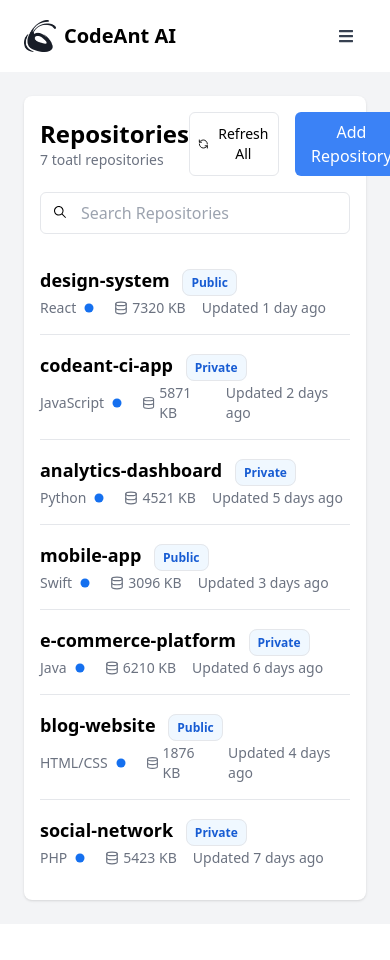
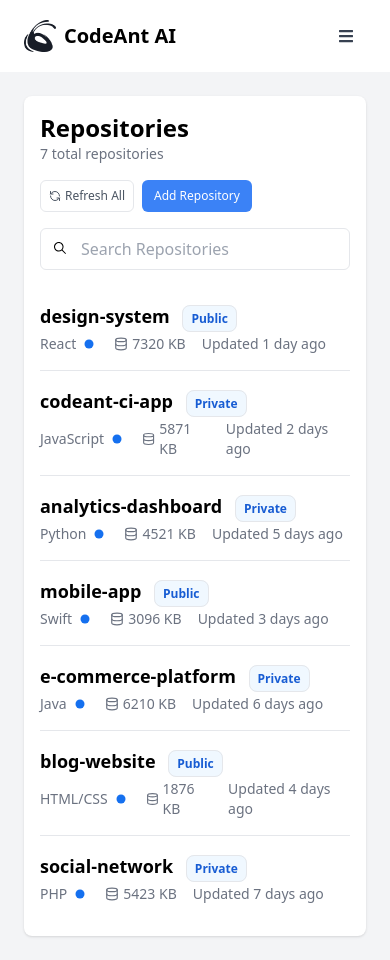
Before and after one commit to sivamani2003/assign1, a React (Vite) app in the folder frontend/: page /home in a window 390 px wide. Before the commit the page ends 924 px from the top, so only its background shows below. Built offline with nearby package versions, Linux system fonts and the light colour scheme.

Commit message:
update on main page

```diff
--- a/frontend/src/components/Login.jsx
+++ b/frontend/src/components/Login.jsx
@@ -60,7 +60,7 @@ const Login = () => {
             <button className="bg-blue-600 text-white py-2 px-4 rounded-lg shadow-md mx-2">SAAS</button>
             <button className="bg-gray-200 text-gray-700 py-2 px-4 rounded-lg shadow-md mx-2">Self Hosted</button>
           </div>
-          <div className="flex flex-col space-y-4">
+          <div className="flex flex-col space-y-4 items-center">
             <button type="button" className="py-2 px-4 w-3/4 border flex items-center justify-center  rounded-lg shadow-md">
             <FaGithub className='mr-2'size={18}/>
               Sign in with GitHub
--- a/frontend/src/components/RepositoryList.jsx
+++ b/frontend/src/components/RepositoryList.jsx
@@ -27,20 +27,23 @@ const RepositoryList = () => {
   return (
     <div>
       <div className="bg-white p-4 rounded-lg shadow">
-        <div className="flex justify-between items-center mb-4">
-          <div>
+        <div className="flex flex-col sm:flex-row justify-between sm:items-start lg:items-center mb-4">
+          <div className="mb-4 sm:mb-0">
             <h2 className="text-2xl font-bold">Repositories</h2>
-            <p className="text-sm text-gray-500">{filteredRepositories.length} toatl repositories</p>
+            <p className="text-sm text-gray-500">
+              {filteredRepositories.length} total repositories
+            </p>
           </div>
-          <div className="flex space-x-4">
-            <button className="px-2 py-1 text-sm text-grey border rounded-md hover:bg-blue-600 flex items-center sm:px-1 sm:py-1 sm:text-base">
-              <LuRefreshCcw className="mr-2" /> Refresh All
+          <div className="flex flex-row justify-left space-x-2 sm:space-x-4">
+            <button className="px-2 py-1 text-xs text-gray-600 border rounded-md hover:bg-blue-600 flex items-center sm:text-sm sm:px-3 sm:py-2">
+              <LuRefreshCcw className="mr-1 sm:mr-2" /> Refresh All
             </button>
-            <button className="px-4 py-2 bg-blue-500 text-white rounded-md hover:bg-blue-600">
+            <button className="px-3 py-2 bg-blue-500 text-white text-xs rounded-md hover:bg-blue-600 sm:text-sm sm:px-4 sm:py-3">
               Add Repository
             </button>
           </div>
         </div>
+
         <div className="mb-4 relative">
           <IoIosSearch className="absolute left-3 top-3" />
           <input
@@ -54,7 +57,7 @@ const RepositoryList = () => {
         {filteredRepositories.map((repo, index) => (
           <div key={index}>
             <div className="py-4 flex justify-between items-center">
-              <div className='space-y-1'>
+              <div className="space-y-1">
                 <h3 className="text-lg font-bold">
                   {repo.name}{" "}
                   <span className="text-xs text-[#175CD3] border bg-[#F0F8FF] px-2 py-1 rounded-lg ml-2">
@@ -74,7 +77,9 @@ const RepositoryList = () => {
                 </p>
               </div>
             </div>
-            {index < filteredRepositories.length - 1 && <hr className="border-gray-200" />}
+            {index < filteredRepositories.length - 1 && (
+              <hr className="border-gray-200" />
+            )}
           </div>
         ))}
       </div>
```
